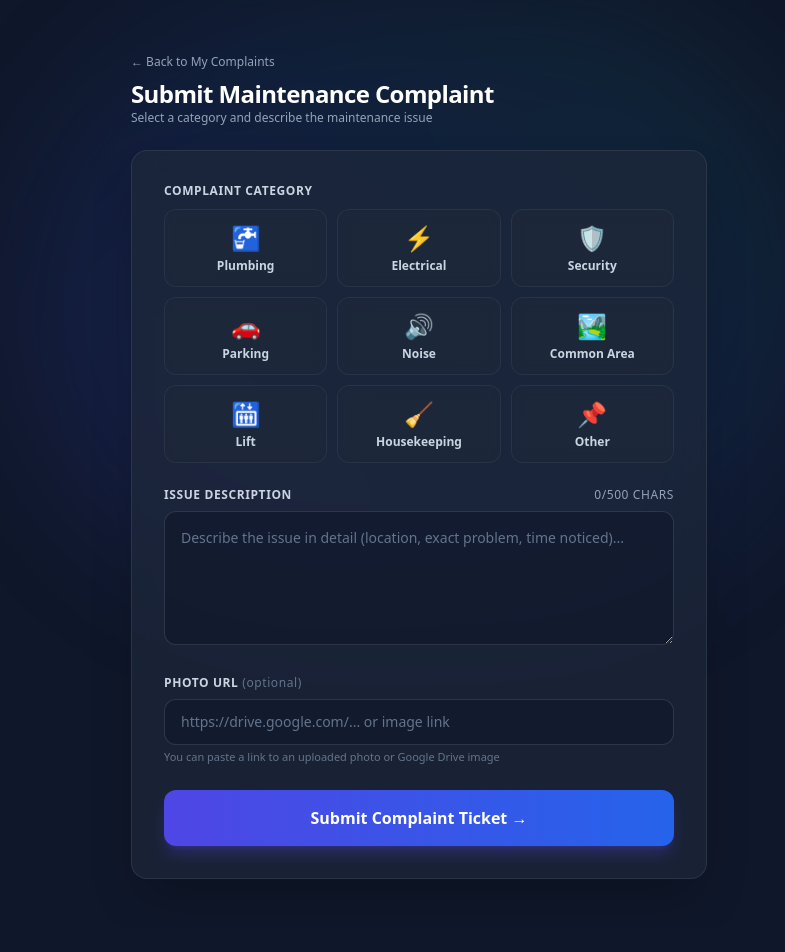
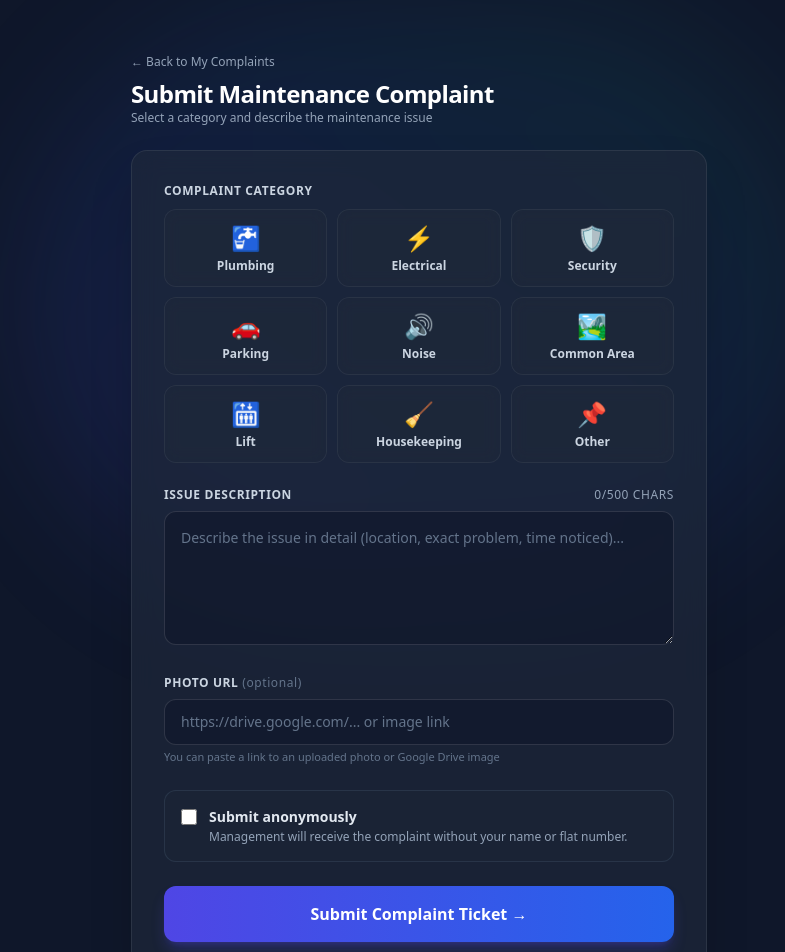
Before and after one commit to vivek-gaddipati/apartment-complaint-registration, a Next.js app: page /owner/submit in a window 1280 px wide. Shown: the top 952 px of the page, without its empty margins (221-1006 px from the left). Before the commit the page ends 927 px from the top, so only its background shows below. Built offline with nearby package versions, Linux system fonts and the light colour scheme.

Commit message:
anonymous complaints and test

```diff
--- a/src/app/api/owner/complaints/route.ts
+++ b/src/app/api/owner/complaints/route.ts
@@ -25,7 +25,7 @@
   }
 
   try {
-    const { category, description, photo_url } = await req.json();
+    const { category, description, photo_url, is_anonymous } = await req.json();
 
     if (!CATEGORIES.includes(category)) {
       return NextResponse.json({ error: "Invalid category." }, { status: 400 });
@@ -37,8 +37,8 @@
     const complaint: Complaint = {
       id: randomUUID(),
       timestamp: new Date().toISOString(),
-      flat_no: session.flat_no,
-      owner_name: session.owner_name,
+      flat_no: is_anonymous === true ? "" : session.flat_no,
+      owner_name: is_anonymous === true ? "" : session.owner_name,
       category,
       description: description.trim(),
       photo_url: typeof photo_url === "string" ? photo_url : "",
--- a/src/app/owner/submit/page.tsx
+++ b/src/app/owner/submit/page.tsx
@@ -23,6 +23,7 @@
   const [category, setCategory] = useState("");
   const [description, setDescription] = useState("");
   const [photoUrl, setPhotoUrl] = useState("");
+  const [isAnonymous, setIsAnonymous] = useState(false);
   const [error, setError] = useState("");
   const [loading, setLoading] = useState(false);
   const [complaintId, setComplaintId] = useState<string | null>(null);
@@ -52,6 +53,7 @@
           category,
           description: description.trim(),
           photo_url: photoUrl.trim(),
+          is_anonymous: isAnonymous,
         }),
       });
       const data = await res.json();
@@ -206,6 +208,21 @@
             </p>
           </div>
 
+          <label className="flex cursor-pointer items-start gap-3 rounded-xl border border-slate-700/60 bg-slate-800/30 p-4 text-sm text-slate-200 transition hover:border-slate-600">
+            <input
+              type="checkbox"
+              checked={isAnonymous}
+              onChange={(e) => setIsAnonymous(e.target.checked)}
+              className="mt-0.5 h-4 w-4 rounded border-slate-600 bg-slate-900 text-indigo-500 focus:ring-indigo-500"
+            />
+            <span>
+              <span className="block font-semibold">Submit anonymously</span>
+              <span className="mt-0.5 block text-xs text-slate-400">
+                Management will receive the complaint without your name or flat number.
+              </span>
+            </span>
+          </label>
+
           {error && (
             <div className="rounded-xl border border-rose-500/30 bg-rose-500/10 p-3.5 text-xs text-rose-400">
               {error}
```
Also changed, not shown: 1 other file (tests, documents, lock files or other folders).
